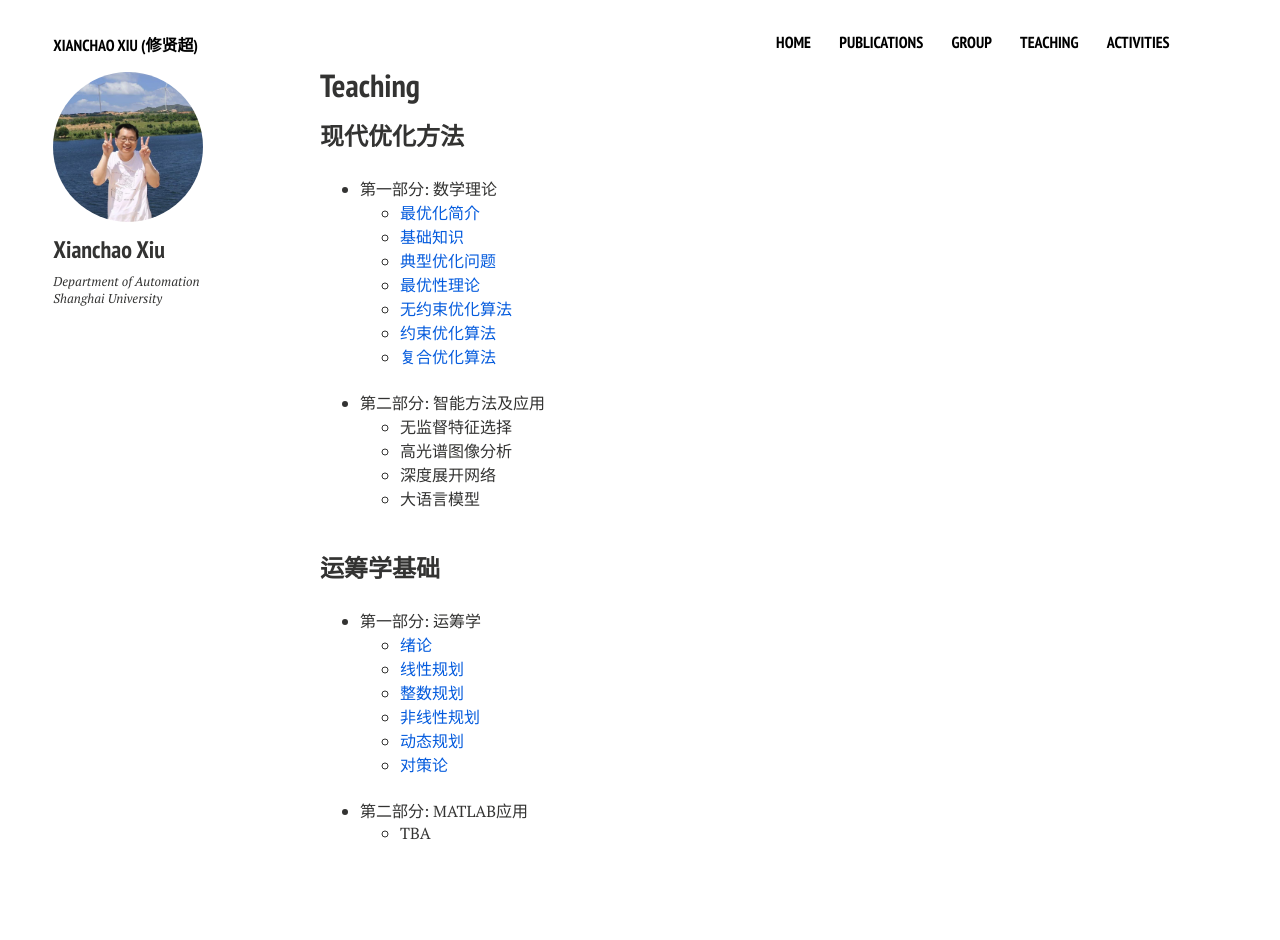
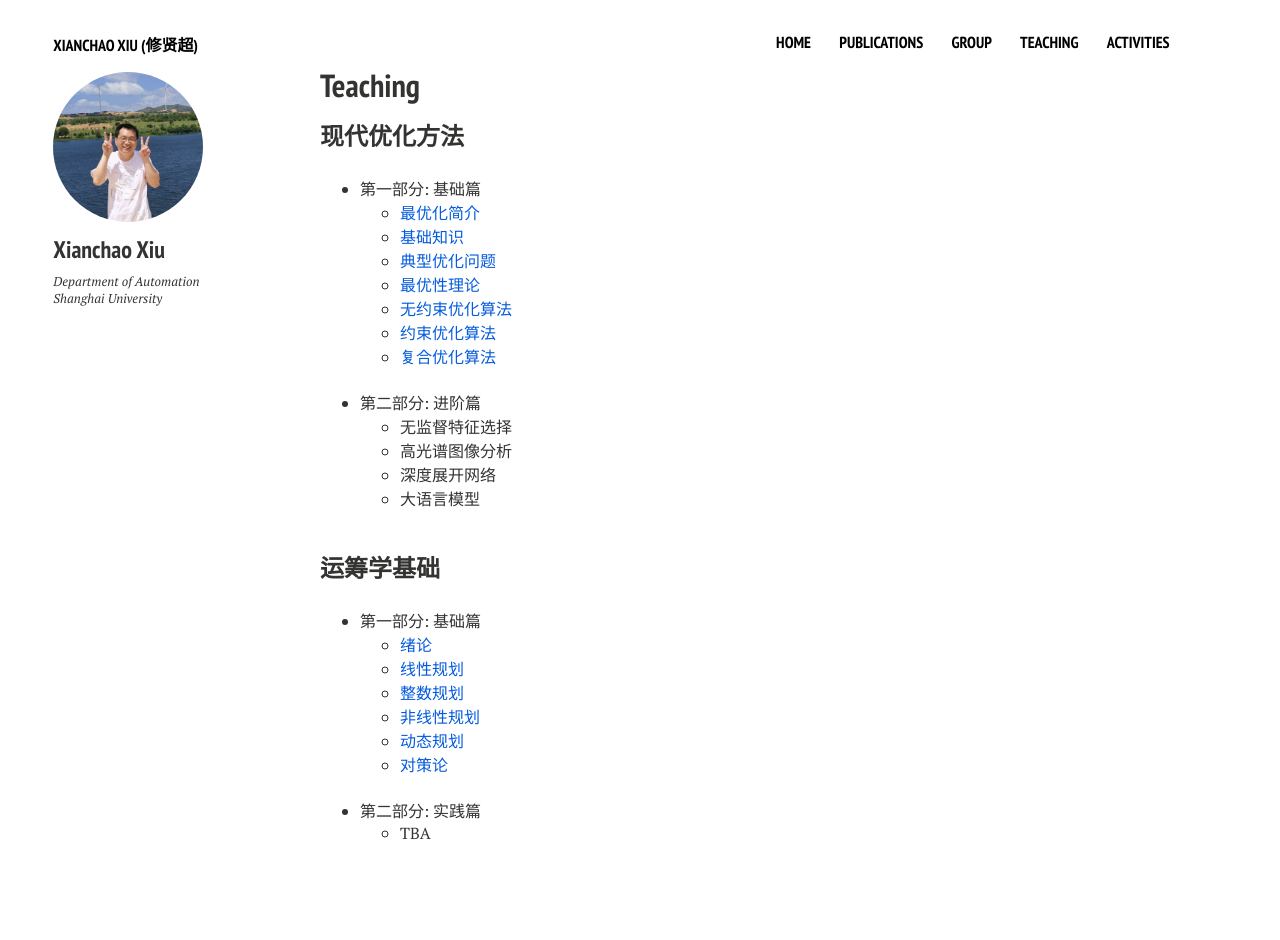
Before and after one commit to xianchaoxiu/xianchaoxiu.github.io, a Jekyll site: the page built from teaching/index.md, in a window 1280 px wide. Built offline with Jekyll 4.4.1, drawn with Linux system fonts in a browser that asks for light colours; nearby versions of some CDN libraries.

Commit message:
Update index.md

```diff
--- a/teaching/index.md
+++ b/teaching/index.md
@@ -11,7 +11,7 @@ share: false
 
 ### 现代优化方法
 
-- 第一部分: 数学理论  <br>
+- 第一部分: 基础篇 <br>
   - <a href="../teaching/OPT_1.pdf" class="textlink" target="_blank">最优化简介 </a>  <br>
   - <a href="../teaching/OPT_2.pdf" class="textlink" target="_blank">基础知识 </a> <br>
   - <a href="../teaching/OPT_3.pdf" class="textlink" target="_blank">典型优化问题 </a> <br>
@@ -20,7 +20,7 @@ share: false
   - <a href="../teaching/OPT_6.pdf" class="textlink" target="_blank">约束优化算法 </a> <br>
   - <a href="../teaching/OPT_7.pdf" class="textlink" target="_blank">复合优化算法 </a> <br><br>
 
-- 第二部分: 智能方法及应用  <br>
+- 第二部分: 进阶篇  <br>
   - 无监督特征选择 <br>
   - 高光谱图像分析 <br>
   - 深度展开网络 <br>
@@ -30,10 +30,9 @@ share: false
 
 
 
-
 ### 运筹学基础
 
-- 第一部分: 运筹学 <br>
+- 第一部分: 基础篇 <br>
   - <a href="../teaching/OR_1.pdf" class="textlink" target="_blank">绪论 </a> <br>
   - <a href="../teaching/OR_2.pdf" class="textlink" target="_blank">线性规划  </a> <br>
   - <a href="../teaching/OR_3.pdf" class="textlink" target="_blank">整数规划 </a> <br>
@@ -41,5 +40,5 @@ share: false
   - <a href="../teaching/OR_5.pdf" class="textlink" target="_blank">动态规划 </a> <br>
   - <a href="../teaching/OR_6.pdf" class="textlink" target="_blank">对策论 </a> <br><br>
 
-- 第二部分: MATLAB应用  <br>
+- 第二部分: 实践篇  <br>
   - TBA
```
